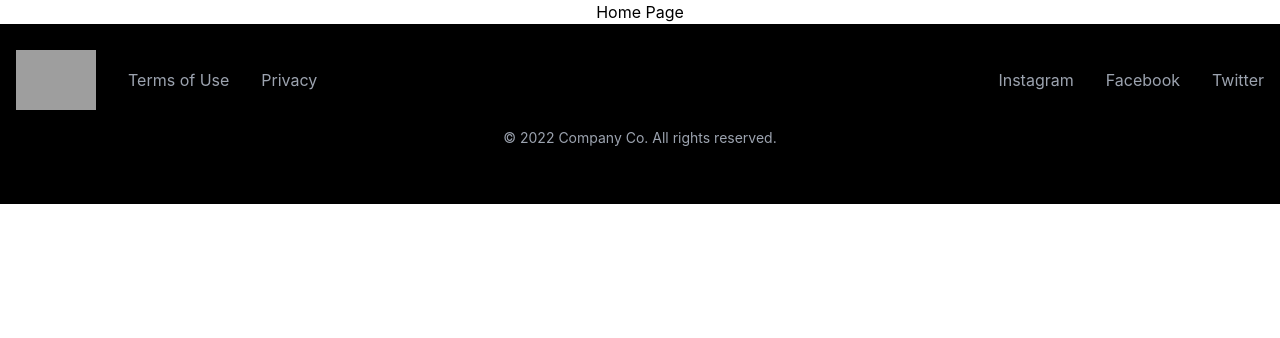
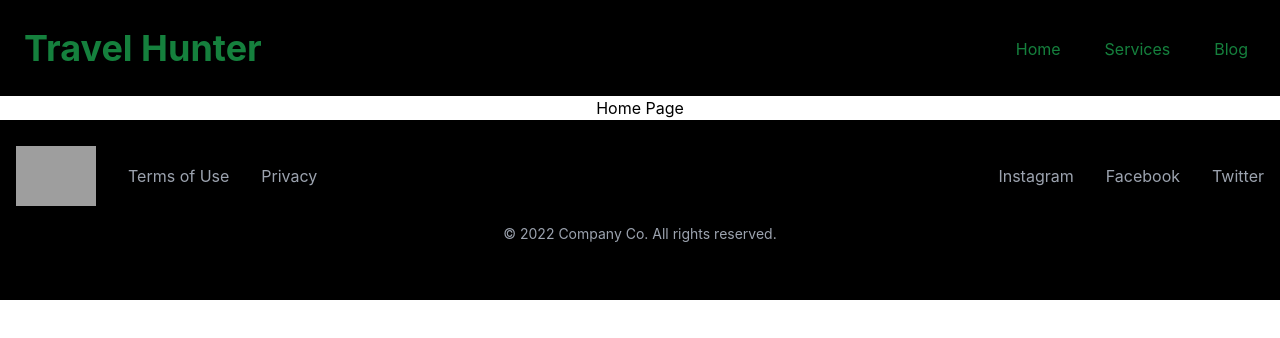
Before and after one commit to abrarasif11/MR-Tour-Guider, a React (Create React App) app: page / in a window 1280 px wide. Shown: the top 338 px of the page. Built offline with nearby package versions, Linux system fonts and the light colour scheme; grey boxes are pictures that could not be loaded.

Commit message:
navbar-added

```diff
--- a/src/Pages/Header/Header.js
+++ b/src/Pages/Header/Header.js
@@ -1,10 +1,33 @@
 import React from 'react';
+import { Link } from 'react-router-dom';
 
 const Header = () => {
     return (
-        <div>
+        <header className="p-4 bg-black text-green-700">
+	<div className="container flex justify-between h-16 mx-auto">
+    <a rel="noopener noreferrer" href="/home" aria-label="Back to homepage" className="flex items-center p-2">
+			<h2 className='font-poppins text-4xl font-bold'>Travel Hunter</h2>
+			<img className='ps-10 w-10' src="https://www.pinclipart.com/picdir/big/29-290936_location-clipart-travel-tourism-world-travel-logo-png.png" alt="" />
+		</a>
+		<ul className="items-stretch hidden space-x-3 md:flex">
+        <li className="flex">
+				<Link rel="noopener noreferrer" to="/" className="flex items-center px-4 -mb-1 border-b-2 border-transparent">Home</Link>
+			</li>
 
-        </div>
+			<li className="flex">
+				<Link rel="noopener noreferrer" to="/services" className="flex items-center px-4 -mb-1 border-b-2 border-transparent">Services</Link>
+			</li>
+			<li className="flex">
+				<Link rel="noopener noreferrer" to="/blog" className="flex items-center px-4 -mb-1 border-b-2 border-transparent">Blog</Link>
+			</li>
+		</ul>
+		<button className="flex justify-end p-4 md:hidden">
+			<svg xmlns="http://www.w3.org/2000/svg" fill="none" viewBox="0 0 24 24" stroke="currentColor" className="w-6 h-6">
+				<path strokeLinecap="round" strokeLinejoin="round" strokeWidth="2" d="M4 6h16M4 12h16M4 18h16"></path>
+			</svg>
+		</button>
+	</div>
+</header>
     );
 };
 
```
